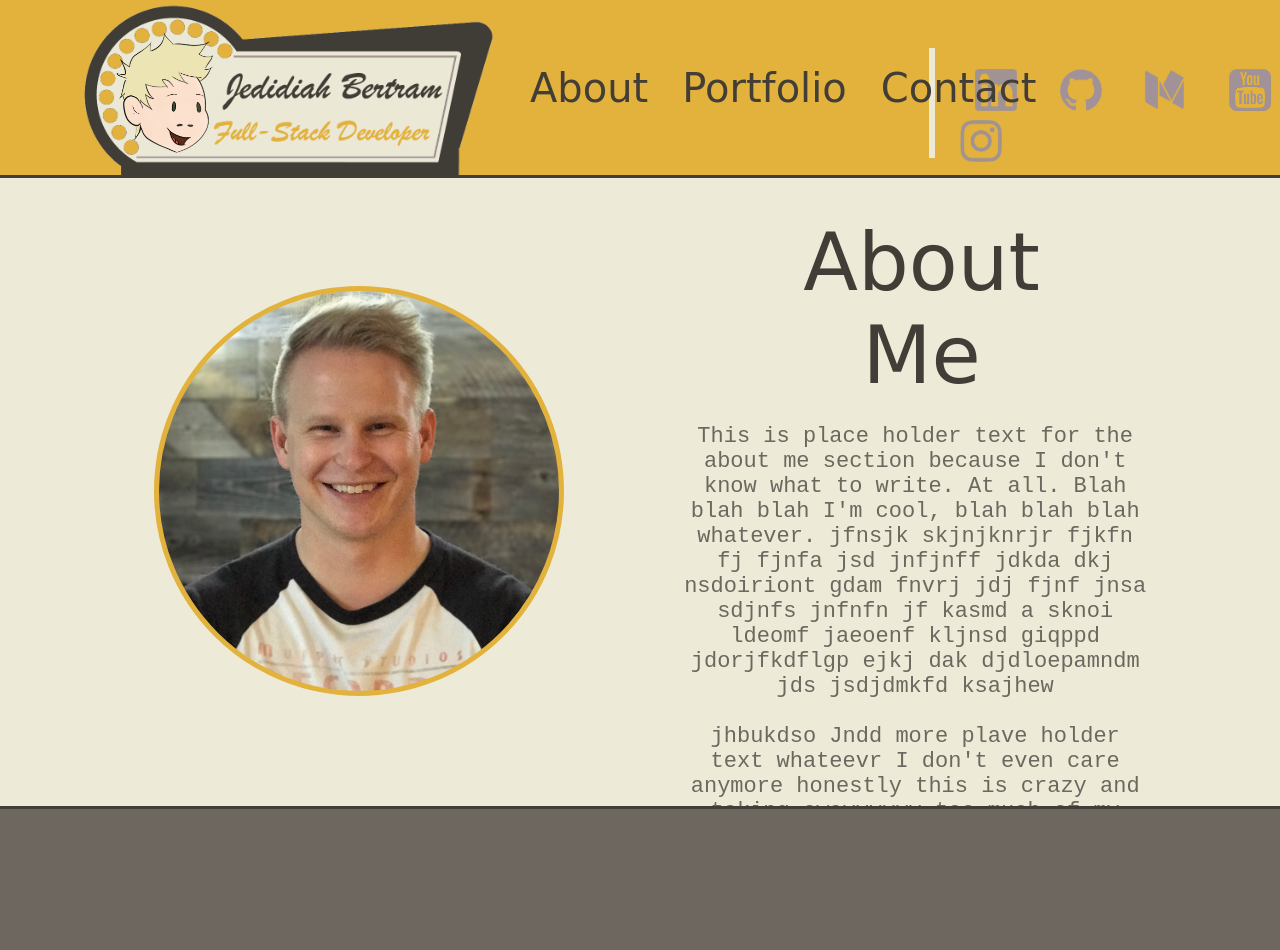
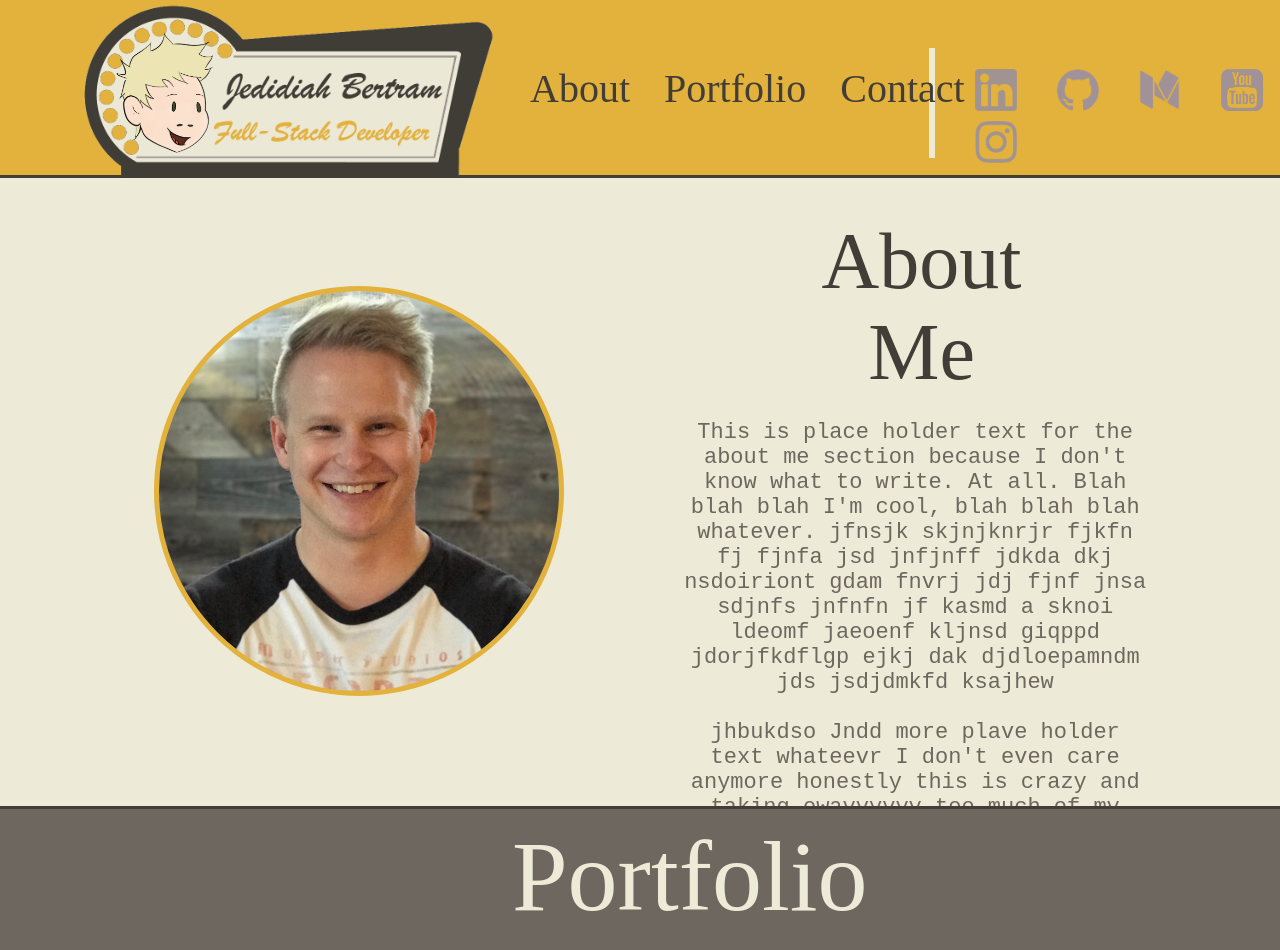
Before and after one commit to JedidiahBertram/Jedidiah-personal-site, a plain HTML site: page index.html in a window 1280 px wide. Shown: the top 950 px of the page. Drawn offline with nearby package versions, Linux system fonts and the light colour scheme.

Commit message:
adds project photos and portfolio title

```diff
--- a/index.html
+++ b/index.html
@@ -41,8 +41,10 @@
     </div>
   </div>
 
-  <div class='contentBox2' id='contentBox2'></div>
-
+  <div class='contentBox2' id='contentBox2'>
+    <div class='portfolioTitle'>Portfolio</div>
+    <div id='movie trivia'></div>
+  </div>
   <div class='contentBox3' id='contentBox3'>hiya!
   </div>
 
--- a/style.css
+++ b/style.css
@@ -8,14 +8,14 @@ body {
 
 a {
   color: #423E37;
-  font-family: "Brush Script MT", cursive;
+  font-family: "Brush Script MT";
   font-size: 40px;
   padding: 15px;
   text-decoration: none;
 }
 
 #aboutMeTitle {
-  font-family: "Brush Script MT", cursive;
+  font-family: "Brush Script MT";
   font-size: 80px;
   padding-left: 62%;
   padding-top: 40px;
@@ -54,6 +54,18 @@ a {
   position: relative;
   padding-top: 176px;
   z-index: 0;
+}
+
+.portfolioTitle {
+  font-family: "Brush Script MT";
+  color: #EDEBD7;
+  font-size: 100px;
+  padding-left: 40%;
+  padding-top: 10px;
+}
+
+#movie {
+  background-image: url()
 }
 
 .contentBox2 {
```
Also changed, not shown: assets/project_images/BWWMC.png (added), assets/project_images/Screen Shot 2017-07-04 at 12.52.05 AM.png (added), 1 other file.
